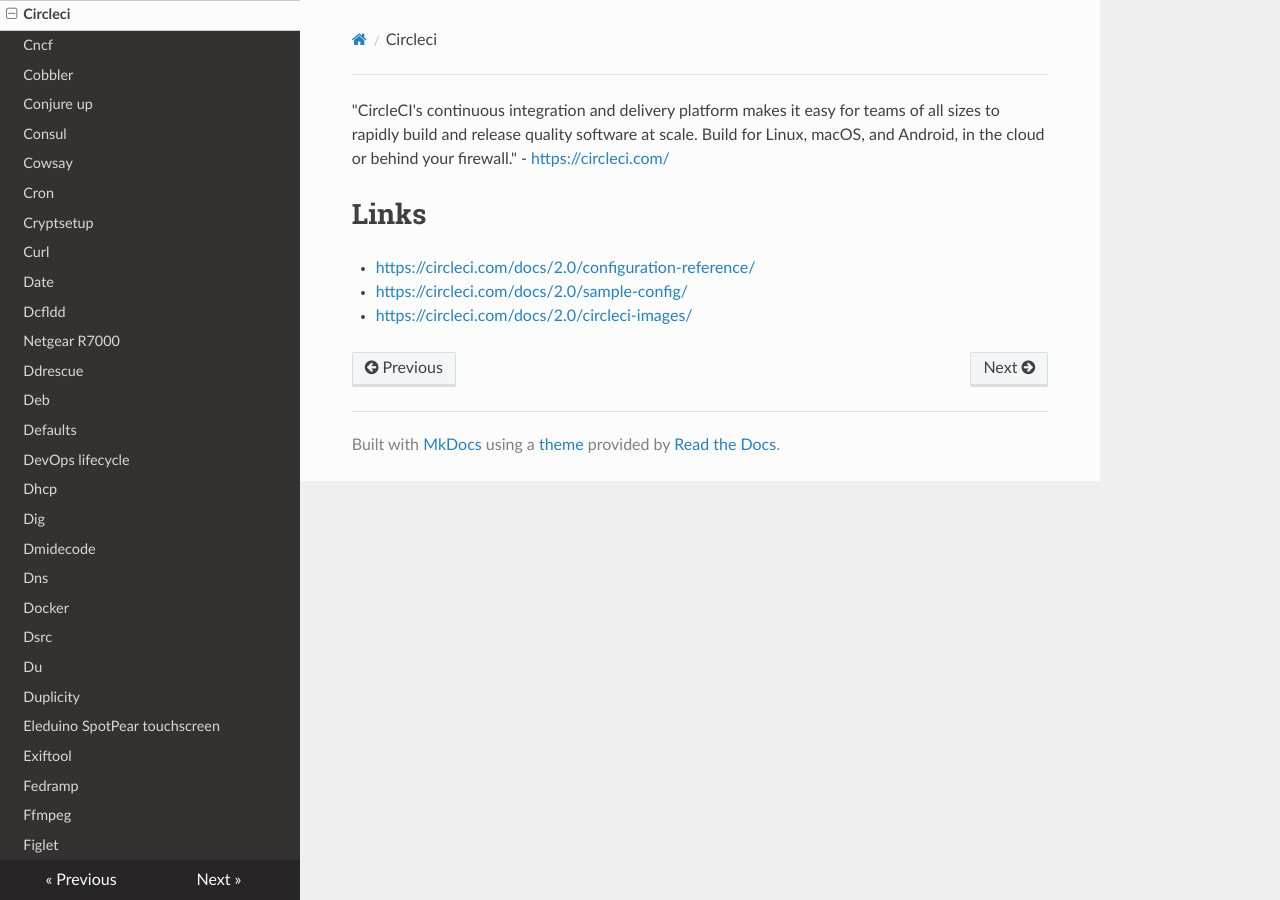
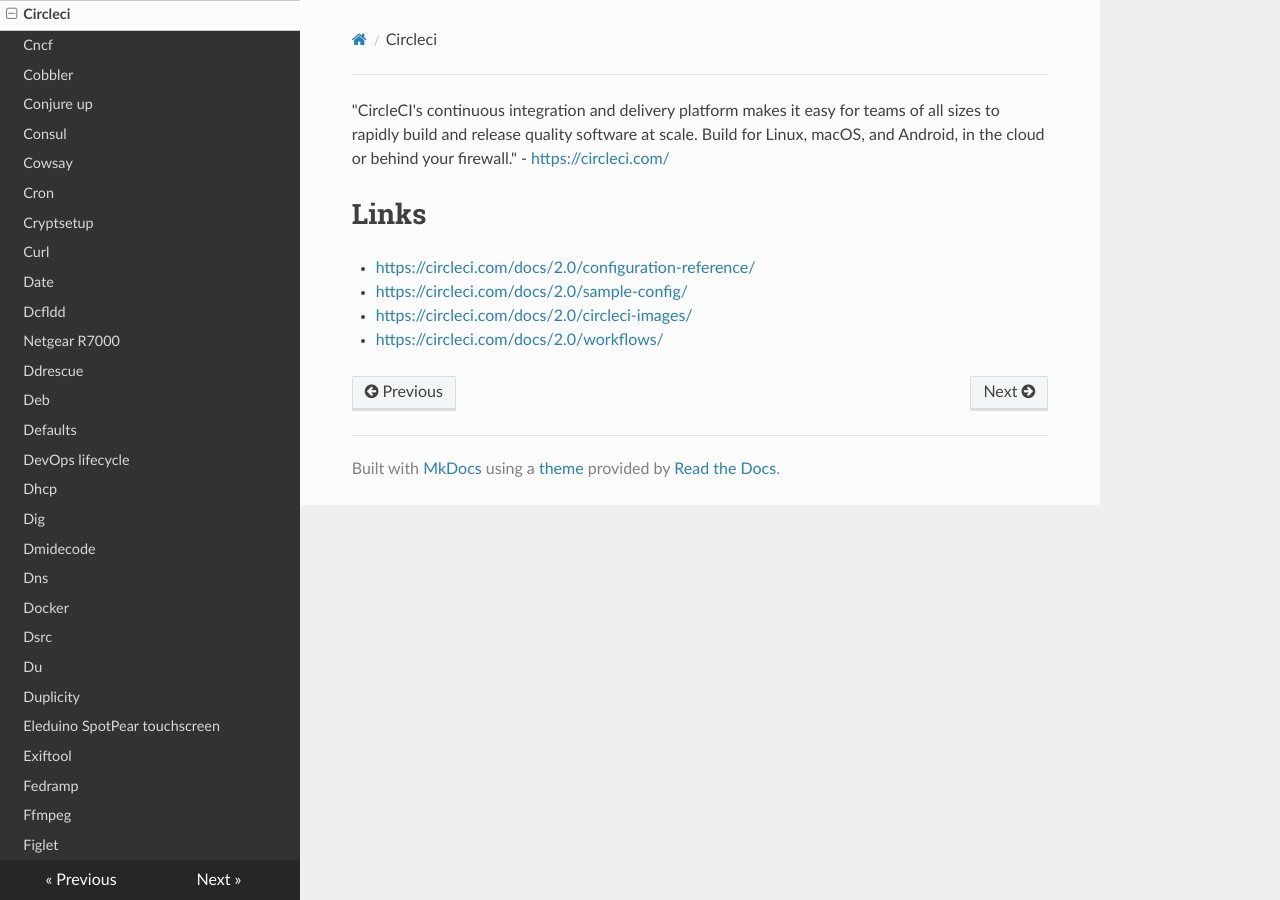
Before and after one commit to lando-cal/tech-notes, an MkDocs documentation site: the page built from docs/circleci.md, in a window 1280 px wide. Built offline with MkDocs 1.6.1, drawn with Linux system fonts in a browser that asks for light colours; nearby versions of some CDN libraries.

Commit message:
Add workspace link

```diff
--- a/docs/circleci.md
+++ b/docs/circleci.md
@@ -5,3 +5,4 @@
 - <https://circleci.com/docs/2.0/configuration-reference/>
 - <https://circleci.com/docs/2.0/sample-config/>
 - <https://circleci.com/docs/2.0/circleci-images/>
+- <https://circleci.com/docs/2.0/workflows/>
```
